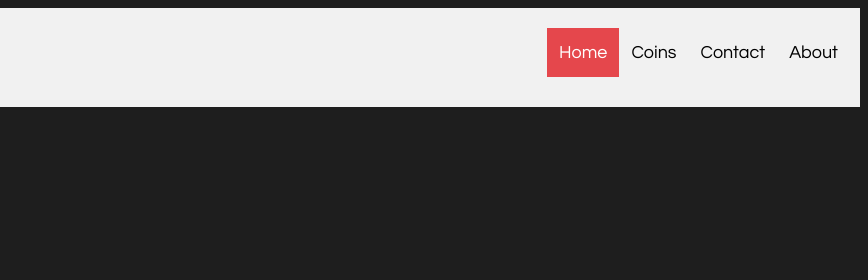
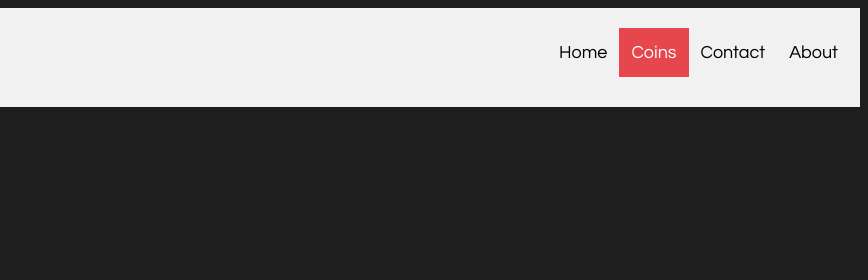
Before and after one commit to MichalisWoess/CoinCollectorClub, a plain HTML site: page Coin Collector Club/Website/html/coins.html in a window 1280 px wide. Shown: the top 280 px of the page, 412-1280 px from the left. Drawn offline with Linux system fonts and the light colour scheme.

Commit message:
ActiveThingSwitched

```diff
--- a/Coin Collector Club/Website/html/coins.html
+++ b/Coin Collector Club/Website/html/coins.html
@@ -16,8 +16,8 @@
             <h1 align="inline" id="CompanyName">CoinCollectorsClub</h1>
 
             <div class="header-buttons"> <!--- Buttons --->
-                <a class="active" href="index.html">Home</a>
-                <a href="coins.html">Coins</a>
+                <a href="index.html">Home</a>
+                <a class="active" href="coins.html">Coins</a>
                 <a href="contact.html">Contact</a>
                 <a href="about.html">About</a>
             </div>
```
Also changed, not shown: Coin Collector Club/Website/html/austria2018.html (+1 -1 lines), Coin Collector Club/Website/html/contact.html (+2 -2 lines).
